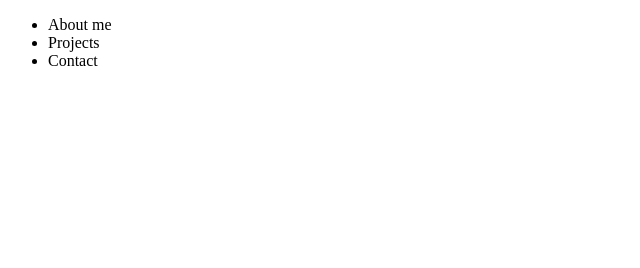
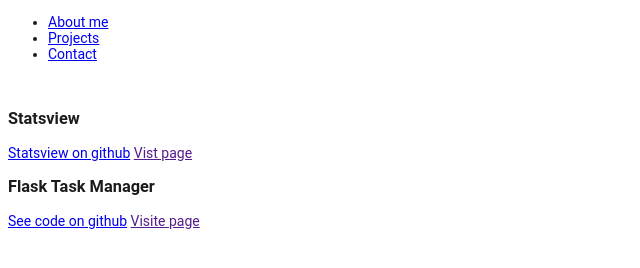
Before and after one commit to B3bq/portfolio, a website: page index.html in a window 1280 px wide. Shown: the whole page, without its empty margins (0-640 px from the left). Drawn offline with Linux system fonts and the light colour scheme.

Commit message:
sass added and few texts

```diff
--- a/index.html
+++ b/index.html
@@ -4,20 +4,46 @@
     <meta charset="UTF-8">
     <meta name="viewport" content="width=device-width, initial-scale=1.0">
     <title>Portfolio</title>
+
+    <link rel="stylesheet" href="style.css">
+
 </head>
 <body>
     <header>
         <div>
             <ul>
-                <li>About me</li>
-                <li>Projects</li>
-                <li>Contact</li>
+                <li><a href="#bio">About me</a></li>
+                <li><a href="#projects">Projects</a></li>
+                <li><a href="#contact">Contact</a></li>
             </ul>
         </div>
     </header>
-    <section class="bio"></section>
-    <section class="projects"></section>
-    <section class="contact"></section>
+    <section id="bio" class="bio">
+        <div>
+            <img src="" alt="">
+            <h2></h2>
+            <p></p>
+        </div>
+        <div>
+            <h1></h1>
+            <p></p>
+        </div>
+    </section>
+    <section id="projects" class="projects">
+        <section class="project">
+            <h3>Statsview</h3>
+            <p></p>
+            <a href="https://github.com/B3bq/Statsview">Statsview on github</a>
+            <a href="">Vist page</a>
+        </section>
+        <section class="project">
+            <h3>Flask Task Manager</h3>
+            <p></p>
+            <a href="https://github.com/B3bq/taskmgm">See code on github</a>
+            <a href="">Visite page</a>
+        </section>
+    </section>
+    <section id="contact" class="contact"></section>
     <footer></footer>
 </body>
 </html>
--- a/src/sass/main.scss
+++ b/src/sass/main.scss
@@ -0,0 +1 @@
+@use 'modules/base.scss' as *;
--- a/src/sass/modules/base.scss
+++ b/src/sass/modules/base.scss
@@ -0,0 +1,10 @@
+@use 'variables.scss' as *;
+
+:root{
+    font-size: 87.5%;
+    font-family: $mainFont;
+    color: $fontColor;
+}
+*,*::before, *::after{
+    box-sizing: inherit;
+}
--- a/src/sass/modules/variables.scss
+++ b/src/sass/modules/variables.scss
@@ -0,0 +1,3 @@
+$mainFont: Roboto, sans-serif;
+
+$fontColor: #1C1C1E;
```
Also changed, not shown: package.json (added, +12 -0 lines), style.css (added), 2 other files.
